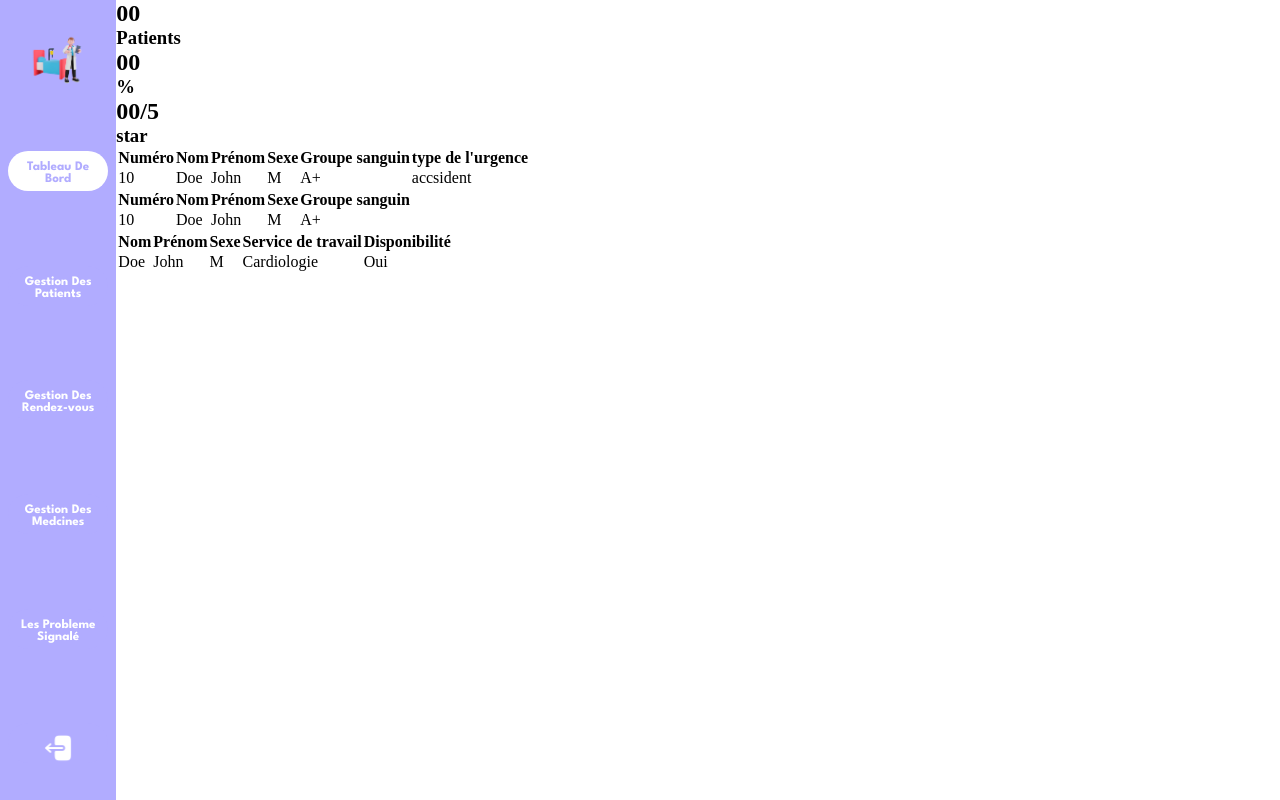
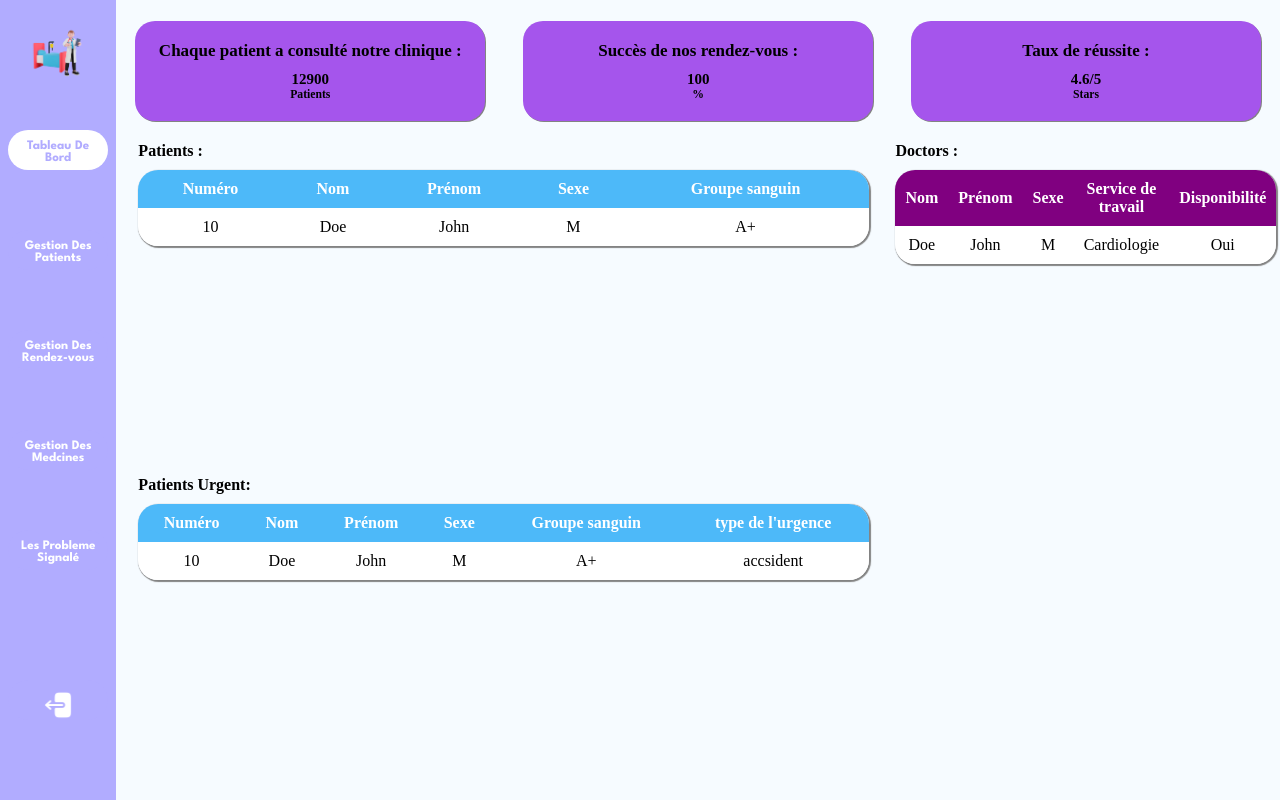
Before and after one commit to anislakardi/Care-Clinic, a PHP site: page /views/admindashboard.html in a window 1280 px wide. Run offline with PHP 8.4, Linux system fonts and the light colour scheme; some web fonts are replaced.

Commit message:
finish with dashbord admin without JS

```diff
--- a/public/style/admindashboard.css
+++ b/public/style/admindashboard.css
@@ -25,21 +25,22 @@
     margin: 0;
     padding: 0;
   }
-  img{
-    width: 60px;
-    height: 60px;
-  }
   .container{
     display: grid;
     grid-template-columns: 1fr 10fr;
     width: 100%;
     height: 100%;
+    background-color: var(--white-b);
   }
   .navbar{
     display: grid;
-    grid-template-rows:1fr 1fr 1fr 1fr 1fr 1fr 1fr;
+    grid-template-rows:1fr 1fr 1fr 1fr 1fr 1fr 2fr;
     place-items: center;
     background-color: var(--vio);
+    img{
+      width: 60px;
+      height: 60px;
+    }
     a{
       color:white;
       font-size: 13px;
@@ -67,5 +68,99 @@
       width: 30px;
       height: 30px;
     }
+  }
+  .dashbo{
+    display: grid;
+    grid-template-rows: 2fr 10fr;
+    gap: 10px;
+    .satatistique{
+      display: grid;
+      grid-template-columns: 1fr 1fr 1fr;
+      place-items: center;
+      margin-top: 10px;
+      div{
+        background-color: violet;
+        width:350px ;
+        height:100px ;
+        text-align: center;
+        border-radius: 20px;
+        padding: 20px;
+        box-shadow: 1px 1px 0px 0px var(--grey);
+        font-family: var(--font-family-1);
+        color: black;
+        font-size: 10px;
+      }
+      .Statiqpatients{
+        background-color: #A555EC;
+      }
+      .succes{
+        background-color: #A555EC;
+      }
+      .Sopinions{
+        background-color: #A555EC;
+      }
+      h1{
+        font-family: var(--font-family-4);
+        font-size: 17px;
+        text-align: center;
+        padding-bottom: 10px;
+      }
+    }
+  }
 
+  .dashcontent{
+    display: grid;
+    grid-template-columns: 2fr 1fr;
+    gap: 10px;
+    h4{
+      padding-bottom: 10px;
+      font-family: var(--font-family-4);
+    }
+    .doctors{
+      width: 94%;
+      border-radius: 20px;
+      table {
+        width: 100%;
+        border-collapse: collapse;
+        border-radius: 20px;
+        overflow: hidden;
+        box-shadow: 1px 1px 1px 1px var(--grey);
+        text-align: center;
+      }
+      table th {
+        background-color: purple;
+        color: white;
+        padding: 10px;
+      }
+
+      table td {
+        background-color: white;
+        padding: 10px;
+      }
+    }
   }
+  .class1{
+    display: grid;
+    grid-template-rows: 2fr 2fr;
+    gap: 10px;
+    width: 95%;
+    margin-left: 22px;
+    table {
+      width: 100%;
+      border-collapse: collapse;
+      border-radius: 20px;
+      overflow: hidden;
+      box-shadow: 1px 1px 1px 1px var(--grey);
+      text-align: center;
+    }
+    table th {
+      background-color: var(--blue-clair);
+      color: white;
+      padding: 10px;
+    }
+
+    table td {
+      background-color: white;
+      padding: 10px;
+    }
+  }
--- a/views/admindashboard.html
+++ b/views/admindashboard.html
@@ -20,20 +20,44 @@
     <div class="dashbo">
       <div class="satatistique">
         <div class="Statiqpatients">
-          <h2>00</h2>
+          <h1>Chaque patient a consulté notre clinique :</h1>
+          <h2>12900</h2>
           <h3>Patients</h3>
         </div>
         <div class="succes">
-          <h2>00</h2>
+          <h1>Succès de nos rendez-vous :</h1>
+          <h2>100</h2>
           <h3>%</h3>
         </div>
         <div class="Sopinions">
-          <h2>00/5</h2>
-          <h3>star</h3>
+          <h1>Taux de réussite :</h1>
+          <h2>4.6/5</h2>
+          <h3>Stars</h3>
         </div>
       </div>
       <div class="dashcontent">
+        <div class="class1">
+          <div class="patients">
+            <h4>Patients :</h4>
+              <table>
+                <tr>
+                  <th>Numéro</th>
+                  <th>Nom</th>
+                  <th>Prénom</th>
+                  <th>Sexe</th>
+                  <th>Groupe sanguin</th>
+                </tr>
+                <tr>
+                  <td>10</td>
+                  <td>Doe</td>
+                  <td>John</td>
+                  <td>M</td>
+                  <td>A+</td>
+                </tr>
+            </table>
+          </div>
           <div class="urgent">
+            <h4>Patients Urgent:</h4>
             <table>
                 <tr>
                   <th>Numéro</th>
@@ -53,25 +77,9 @@
                 </tr>
             </table>
           </div>
-        <div class="patients">
-            <table>
-              <tr>
-                <th>Numéro</th>
-                <th>Nom</th>
-                <th>Prénom</th>
-                <th>Sexe</th>
-                <th>Groupe sanguin</th>
-              </tr>
-              <tr>
-                <td>10</td>
-                <td>Doe</td>
-                <td>John</td>
-                <td>M</td>
-                <td>A+</td>
-              </tr>
-          </table>
         </div>
         <div class="doctors">
+          <h4>Doctors :</h4>
           <table>
               <tr>
                 <th>Nom</th>
```
Lines whose indentation alone changed are shown as unchanged.
